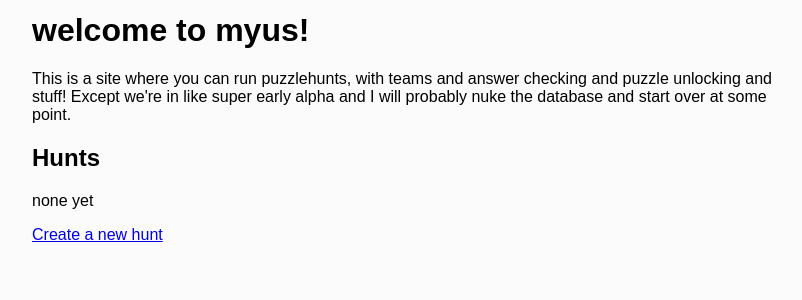
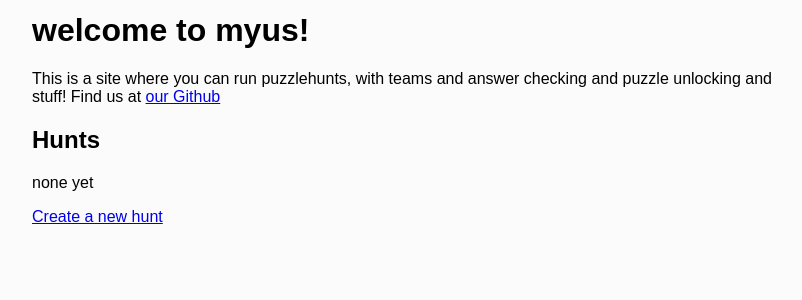
Before and after one commit to PuzzleTechHub/myus, a Django app: page / in a window 1280 px wide. Shown: the part 42-342 px from the top of the page, without its empty margins (224-1026 px from the left). Run offline with Django 3.2, Linux system fonts and the light colour scheme; data that the repository does not hold is empty.

Commit message:
Change landing page

```diff
--- a/myus/myus/templates/index.html
+++ b/myus/myus/templates/index.html
@@ -1,7 +1,7 @@
 {% extends "base.html" %}
 {% block main %}
 <h1>welcome to myus!</h1>
-<p>This is a site where you can run puzzlehunts, with teams and answer checking and puzzle unlocking and stuff! Except we're in like super early alpha and I will probably nuke the database and start over at some point.</p>
+<p>This is a site where you can run puzzlehunts, with teams and answer checking and puzzle unlocking and stuff! Find us at <a href="https://github.com/Puzzle-Tech-Hub/myus">our Github</a> </p>
 <h2>Hunts</h2>
 {% if hunts %}
 <ul>
```
